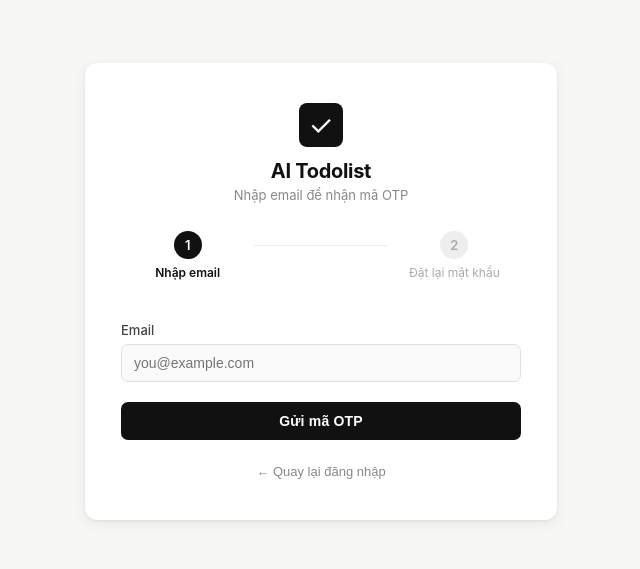
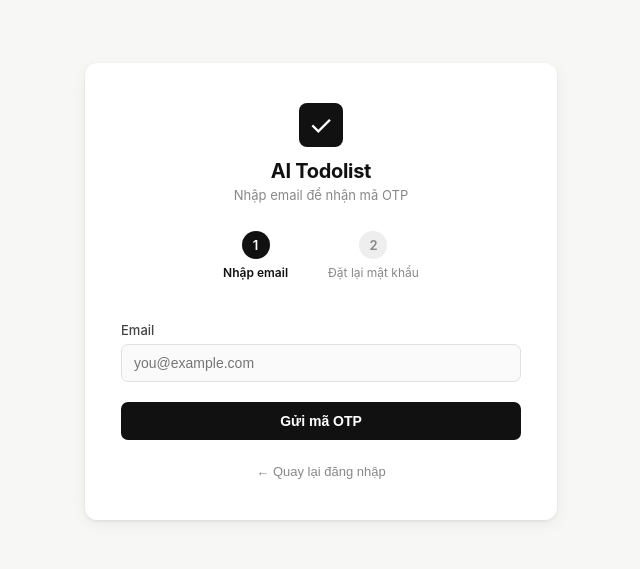
Before and after one commit to ngmyhoa0-sudo/AI---Todolist, a React app in the folder frontend/: page /forgot-password in a window 1280 px wide. Shown: the part 133-702 px from the top of the page, without its empty margins (319-959 px from the left). Built offline with nearby package versions, Linux system fonts and the light colour scheme; the HTML template or start-up script is replaced by a standard one.

Commit message:
update forgotpassword.jsx

```diff
--- a/frontend/src/pages/ForgotPassword.jsx
+++ b/frontend/src/pages/ForgotPassword.jsx
@@ -1,364 +1,179 @@
-import { useState } from "react";
+import { useState, useContext } from "react";
 import { useNavigate } from "react-router-dom";
 import authService from "../services/authService";
+import { ThemeContext } from "../context/ThemeContext";
 
-// ForgotPassword chỉ làm 1 việc: hiển thị form reset mật khẩu 2 bước
 export default function ForgotPassword() {
   const navigate = useNavigate();
+  const { theme } = useContext(ThemeContext);
+  const dark = theme === "dark";
 
-  // "email" — bước 1: nhập email
-  // "otp"   — bước 2: nhập mã OTP + mật khẩu mới
   const [step, setStep] = useState("email");
-
-  // Dữ liệu form
-  const [email, setEmail] = useState("");
-  const [otp, setOtp] = useState("");
-  const [newPassword, setNewPassword] = useState("");
+  const [email, setEmail]               = useState("");
+  const [otp, setOtp]                   = useState("");
+  const [newPassword, setNewPassword]   = useState("");
   const [confirmPassword, setConfirmPassword] = useState("");
-
-  // Trạng thái UI
-  const [loading, setLoading] = useState(false);
-  const [error, setError] = useState("");
+  const [loading, setLoading]   = useState(false);
+  const [error, setError]       = useState("");
   const [successMsg, setSuccessMsg] = useState("");
 
-  // ── Bước 1: Gửi email reset ──────────────────────────────────────────────
+  const c = colors(dark);
+
   const handleSendEmail = async (e) => {
     e.preventDefault();
-    setError("");
-    setLoading(true);
+    setError(""); setLoading(true);
     try {
       await authService.forgotPassword(email);
       setSuccessMsg("Mã OTP đã được gửi đến email của bạn.");
       setStep("otp");
     } catch (err) {
       setError(err.message || "Không thể gửi email. Thử lại nhé.");
-    } finally {
-      setLoading(false);
-    }
+    } finally { setLoading(false); }
   };
 
-  // ── Bước 2: Xác nhận OTP + đặt mật khẩu mới ────────────────────────────
   const handleResetPassword = async (e) => {
     e.preventDefault();
     setError("");
-
-    if (newPassword !== confirmPassword) {
-      setError("Mật khẩu xác nhận không khớp.");
-      return;
-    }
-
+    if (newPassword !== confirmPassword) { setError("Mật khẩu xác nhận không khớp."); return; }
     setLoading(true);
     try {
-      await authService.resetPassword({ email, otp, newPassword });
+      // Sửa FE-6: đổi newPassword → new_password đúng với backend schema
+      await authService.resetPassword({ email, otp, new_password: newPassword });
       setSuccessMsg("Đặt lại mật khẩu thành công! Đang chuyển về trang đăng nhập...");
       setTimeout(() => navigate("/"), 2000);
     } catch (err) {
       setError(err.message || "Mã OTP không đúng hoặc đã hết hạn. Thử lại nhé.");
-    } finally {
-      setLoading(false);
-    }
+    } finally { setLoading(false); }
   };
 
   return (
-    <div style={styles.page}>
-      <div style={styles.card}>
+    <div style={{ ...s.page, backgroundColor: c.pageBg }}>
+      <div style={{ ...s.card, backgroundColor: c.cardBg, boxShadow: c.shadow }}>
 
-        {/* Header */}
-        <div style={styles.header}>
-          <span style={styles.logo}>✓</span>
-          <h1 style={styles.appName}>AI Todolist</h1>
-          <p style={styles.tagline}>
+        <div style={s.header}>
+          <span style={{ ...s.logo, backgroundColor: c.logoBg, color: c.logoText }}>✓</span>
+          <h1 style={{ ...s.appName, color: c.text }}>AI Todolist</h1>
+          <p style={{ ...s.tagline, color: c.textMuted }}>
             {step === "email" ? "Nhập email để nhận mã OTP" : "Nhập mã OTP và mật khẩu mới"}
           </p>
         </div>
 
-        {/* Thanh tiến trình 2 bước */}
-        <div style={styles.stepRow}>
-          <div style={styles.stepItem}>
-            <div style={{ ...styles.stepCircle, ...styles.stepCircleActive }}>1</div>
-            <span style={{ ...styles.stepLabel, ...styles.stepLabelActive }}>Nhập email</span>
-          </div>
-          <div style={styles.stepLine} />
-          <div style={styles.stepItem}>
-            <div style={{
-              ...styles.stepCircle,
-              ...(step === "otp" ? styles.stepCircleActive : styles.stepCircleInactive)
-            }}>2</div>
-            <span style={{
-              ...styles.stepLabel,
-              ...(step === "otp" ? styles.stepLabelActive : styles.stepLabelInactive)
-            }}>Đặt lại mật khẩu</span>
-          </div>
+        <div style={s.stepRow}>
+          {[1, 2].map((n) => {
+            const active = n === 1 || step === "otp";
+            return (
+              <div key={n} style={s.stepItem}>
+                <div style={{ ...s.stepCircle, backgroundColor: active ? c.btnBg : c.borderMuted, color: active ? c.btnText : c.textMuted }}>
+                  {n}
+                </div>
+                <span style={{ ...s.stepLabel, color: active ? c.text : c.textMuted, fontWeight: active ? "600" : "400" }}>
+                  {n === 1 ? "Nhập email" : "Đặt lại mật khẩu"}
+                  </span>
+              </div>
+            );
+          })}
         </div>
 
-        {/* ── Form bước 1: Nhập email ── */}
         {step === "email" && (
-          <form onSubmit={handleSendEmail} style={styles.form}>
-            <label style={styles.label}>Email</label>
-            <input
-              style={styles.input}
-              type="email"
-              placeholder="you@example.com"
-              value={email}
+          <form onSubmit={handleSendEmail} style={s.form}>
+            <label style={{ ...s.label, color: c.textSub }}>Email</label>
+            <input style={{ ...s.input, backgroundColor: c.inputBg, borderColor: c.border, color: c.text }}
+              type="email" placeholder="you@example.com" value={email}
               onChange={(e) => { setEmail(e.target.value); setError(""); }}
-              required
-              autoComplete="email"
-            />
-
-            {error && <p style={styles.error}>{error}</p>}
-
-            <button type="submit" style={styles.submitBtn} disabled={loading}>
+              required autoComplete="email" />
+            {error && <p style={s.error}>{error}</p>}
+            <button type="submit" disabled={loading}
+              style={{ ...s.submitBtn, backgroundColor: c.btnBg, color: c.btnText }}>
               {loading ? "Đang gửi..." : "Gửi mã OTP"}
             </button>
           </form>
         )}
 
-        {/* ── Form bước 2: Nhập OTP + mật khẩu mới ── */}
         {step === "otp" && (
-          <form onSubmit={handleResetPassword} style={styles.form}>
+          <form onSubmit={handleResetPassword} style={s.form}>
+            {successMsg && <p style={s.success}>{successMsg}</p>}
 
-            {successMsg && <p style={styles.success}>{successMsg}</p>}
+            <label style={{ ...s.label, color: c.textSub }}>Mã OTP</label>
+            <input style={{ ...s.input, backgroundColor: c.inputBg, borderColor: c.border, color: c.text }}
+              type="text" placeholder="Nhập mã OTP từ email" value={otp}
+              onChange={(e) => { setOtp(e.target.value); setError(""); }}
+              required autoComplete="one-time-code" />
 
-            <label style={styles.label}>Mã OTP</label>
-            <input
-              style={styles.input}
-              type="text"
-              placeholder="Nhập mã OTP từ email"
-              value={otp}
-              onChange={(e) => { setOtp(e.target.value); setError(""); }}
-              required
-              autoComplete="one-time-code"
-            />
+            <label style={{ ...s.label, color: c.textSub }}>Mật khẩu mới</label>
+            <input style={{ ...s.input, backgroundColor: c.inputBg, borderColor: c.border, color: c.text }}
+              type="password" placeholder="••••••••" value={newPassword}
+              onChange={(e) => { setNewPassword(e.target.value); setError(""); }}
+              required autoComplete="new-password" />
 
-            <label style={styles.label}>Mật khẩu mới</label>
-            <input
-              style={styles.input}
-              type="password"
-              placeholder="••••••••"
-              value={newPassword}
-              onChange={(e) => { setNewPassword(e.target.value); setError(""); }}
-              required
-              autoComplete="new-password"
-            />
+            <label style={{ ...s.label, color: c.textSub }}>Xác nhận mật khẩu mới</label>
+            <input style={{ ...s.input, backgroundColor: c.inputBg, borderColor: c.border, color: c.text }}
+              type="password" placeholder="••••••••" value={confirmPassword}
+              onChange={(e) => { setConfirmPassword(e.target.value); setError(""); }}
+              required autoComplete="new-password" />
 
-            <label style={styles.label}>Xác nhận mật khẩu mới</label>
-            <input
-              style={styles.input}
-              type="password"
-              placeholder="••••••••"
-              value={confirmPassword}
-              onChange={(e) => { setConfirmPassword(e.target.value); setError(""); }}
-              required
-              autoComplete="new-password"
-            />
+            {error && <p style={s.error}>{error}</p>}
 
-            {error && <p style={styles.error}>{error}</p>}
-
-            <button type="submit" style={styles.submitBtn} disabled={loading}>
+            <button type="submit" disabled={loading}
+              style={{ ...s.submitBtn, backgroundColor: c.btnBg, color: c.btnText }}>
               {loading ? "Đang xử lý..." : "Đặt lại mật khẩu"}
             </button>
 
-            {/* Gửi lại OTP */}
-            <div style={styles.resendRow}>
-              <span style={styles.resendText}>Không nhận được mã? </span>
-              <button
-                type="button"
-                style={styles.resendBtn}
-                onClick={() => { setStep("email"); setError(""); setSuccessMsg(""); }}
-              >
+            <div style={s.resendRow}>
+              <span style={{ color: c.textDisabled }}>Không nhận được mã? </span>
+              <button type="button" style={{ ...s.resendBtn, color: c.textSub }}
+                onClick={() => { setStep("email"); setError(""); setSuccessMsg(""); }}>
                 Gửi lại
               </button>
             </div>
           </form>
         )}
 
-        {/* Quay lại đăng nhập */}
-        <div style={styles.backRow}>
-          <button
-            type="button"
-            style={styles.backBtn}
-            onClick={() => navigate("/")}
-          >
+        <div style={s.backRow}>
+        <button type="button" style={{ ...s.backBtn, color: c.textMuted }} onClick={() => navigate("/")}>
             ← Quay lại đăng nhập
           </button>
         </div>
-
       </div>
     </div>
   );
 }
 
-const styles = {
-  page: {
-    minHeight: "100vh",
-    display: "flex",
-    alignItems: "center",
-    justifyContent: "center",
-    backgroundColor: "#f7f7f5",
-    fontFamily: "'Inter', 'Segoe UI', sans-serif",
-    padding: "16px",
-  },
-  card: {
-    backgroundColor: "#ffffff",
-    borderRadius: "12px",
-    padding: "40px 36px",
-    width: "100%",
-    maxWidth: "400px",
-    boxShadow: "0 1px 3px rgba(0,0,0,0.08), 0 4px 16px rgba(0,0,0,0.06)",
-  },
-  header: {
-    textAlign: "center",
-    marginBottom: "28px",
-  },
-  logo: {
-    display: "inline-block",
-    fontSize: "28px",
-    backgroundColor: "#111",
-    color: "#fff",
-    borderRadius: "8px",
-    width: "44px",
-    height: "44px",
-    lineHeight: "44px",
-    marginBottom: "12px",
-  },
-  appName: {
-    fontSize: "20px",
-    fontWeight: "700",
-    color: "#111",
-    margin: "0 0 4px 0",
-    letterSpacing: "-0.3px",
-  },
-  tagline: {
-    fontSize: "13px",
-    color: "#888",
-    margin: 0,
-  },
-  stepRow: {
-    display: "flex",
-    alignItems: "center",
-    marginBottom: "28px",
-  },
-  stepItem: {
-    display: "flex",
-    flexDirection: "column",
-    alignItems: "center",
-    gap: "6px",
-    flex: 1,
-  },
-  stepCircle: {
-    width: "28px",
-    height: "28px",
-    borderRadius: "50%",
-    fontSize: "13px",
-    fontWeight: "600",
-    display: "flex",
-    alignItems: "center",
-    justifyContent: "center",
-  },
-  stepCircleActive: {
-    backgroundColor: "#111",
-    color: "#fff",
-  },
-  stepCircleInactive: {
-    backgroundColor: "#eee",
-    color: "#aaa",
-  },
-  stepLabel: {
-    fontSize: "12px",
-  },
-  stepLabelActive: {
-    color: "#111",
-    fontWeight: "600",
-  },
-  stepLabelInactive: {
-    color: "#aaa",
-  },
-  stepLine: {
-    flex: 1,
-    height: "1px",
-    backgroundColor: "#eee",
-    marginBottom: "20px",
-  },
-  form: {
-    display: "flex",
-    flexDirection: "column",
-  },
-  label: {
-    fontSize: "13px",
-    fontWeight: "500",
-    color: "#444",
-    marginBottom: "6px",
-    marginTop: "14px",
-  },
-  input: {
-    padding: "10px 12px",
-    border: "1px solid #e0e0e0",
-    borderRadius: "7px",
-    fontSize: "14px",
-    color: "#111",
-    outline: "none",
-    backgroundColor: "#fafafa",
-    transition: "border-color 0.15s",
-  },
-  error: {
-    fontSize: "13px",
-    color: "#d0453a",
-    marginTop: "12px",
-    marginBottom: "0",
-    padding: "10px 12px",
-    backgroundColor: "#fff5f5",
-    borderRadius: "6px",
-    border: "1px solid #fcc",
-  },
-  success: {
-    fontSize: "13px",
-    color: "#2d7a4f",
-    marginBottom: "0",
-    padding: "10px 12px",
-    backgroundColor: "#f0faf4",
-    borderRadius: "6px",
-    border: "1px solid #b2dfcc",
-  },
-  submitBtn: {
-    marginTop: "20px",
-    padding: "11px",
-    backgroundColor: "#111",
-    color: "#fff",
-    border: "none",
-    borderRadius: "7px",
-    fontSize: "14px",
-    fontWeight: "600",
-    cursor: "pointer",
-    letterSpacing: "0.2px",
-    transition: "background-color 0.15s",
-  },
-  resendRow: {
-    textAlign: "center",
-    marginTop: "16px",
-    fontSize: "13px",
-  },
-  resendText: {
-    color: "#aaa",
-  },
-  resendBtn: {
-    background: "none",
-    border: "none",
-    fontSize: "13px",
-    color: "#555",
-    cursor: "pointer",
-    padding: 0,
-    textDecoration: "underline",
-  },
-  backRow: {
-    textAlign: "center",
-    marginTop: "20px",
-  },
-  backBtn: {
-    background: "none",
-    border: "none",
-    fontSize: "13px",
-    color: "#888",
-    cursor: "pointer",
-    padding: 0,
-  },
+const colors = (dark) => ({
+  pageBg:      dark ? "#111111" : "#f7f7f5",
+  cardBg:      dark ? "#1e1e1e" : "#ffffff",
+  text:        dark ? "#f0f0f0" : "#111111",
+  textSub:     dark ? "#cccccc" : "#444444",
+  textMuted:   dark ? "#999999" : "#888888",
+  textDisabled:dark ? "#555555" : "#aaaaaa",
+  border:      dark ? "#333333" : "#e0e0e0",
+  borderMuted: dark ? "#2a2a2a" : "#eeeeee",
+  inputBg:     dark ? "#2a2a2a" : "#fafafa",
+  logoBg:      dark ? "#f0f0f0" : "#111111",
+  logoText:    dark ? "#111111" : "#ffffff",
+  btnBg:       dark ? "#f0f0f0" : "#111111",
+  btnText:     dark ? "#111111" : "#ffffff",
+  shadow:      dark ? "0 1px 6px rgba(0,0,0,0.5)" : "0 1px 3px rgba(0,0,0,0.08), 0 4px 16px rgba(0,0,0,0.06)",
+});
+
+const s = {
+  page:      { minHeight: "100vh", display: "flex", alignItems: "center", justifyContent: "center", fontFamily: "'Inter','Segoe UI',sans-serif", padding: "16px" },
+  card:      { borderRadius: "12px", padding: "40px 36px", width: "100%", maxWidth: "400px" },
+  header:    { textAlign: "center", marginBottom: "28px" },
+  logo:      { display: "inline-block", fontSize: "28px", borderRadius: "8px", width: "44px", height: "44px", lineHeight: "44px", marginBottom: "12px" },
+  appName:   { fontSize: "20px", fontWeight: "700", margin: "0 0 4px 0", letterSpacing: "-0.3px" },
+  tagline:   { fontSize: "13px", margin: 0 },
+  stepRow:   { display: "flex", alignItems: "flex-start", justifyContent: "center", gap: "40px", marginBottom: "28px" },
+  stepItem:  { display: "flex", flexDirection: "column", alignItems: "center", gap: "6px" },
+  stepCircle:{ width: "28px", height: "28px", borderRadius: "50%", fontSize: "13px", fontWeight: "600", display: "flex", alignItems: "center", justifyContent: "center" },
+  stepLabel: { fontSize: "12px" },
+  form:      { display: "flex", flexDirection: "column" },
+  label:     { fontSize: "13px", fontWeight: "500", marginBottom: "6px", marginTop: "14px" },
+  input:     { padding: "10px 12px", border: "1px solid", borderRadius: "7px", fontSize: "14px", outline: "none" },
+  error:     { fontSize: "13px", color: "#d0453a", marginTop: "12px", padding: "10px 12px", backgroundColor: "#fff5f5", borderRadius: "6px", border: "1px solid #fcc" },
+  success:   { fontSize: "13px", color: "#2d7a4f", padding: "10px 12px", backgroundColor: "#f0faf4", borderRadius: "6px", border: "1px solid #b2dfcc" },
+  submitBtn: { marginTop: "20px", padding: "11px", border: "none", borderRadius: "7px", fontSize: "14px", fontWeight: "600", cursor: "pointer" },
+  resendRow: { textAlign: "center", marginTop: "16px", fontSize: "13px" },
+  resendBtn: { background: "none", border: "none", fontSize: "13px", cursor: "pointer", padding: 0, textDecoration: "underline" },
+  backRow:   { textAlign: "center", marginTop: "20px" },
+  backBtn:   { background: "none", border: "none", fontSize: "13px", cursor: "pointer", padding: 0 },
 };
```
